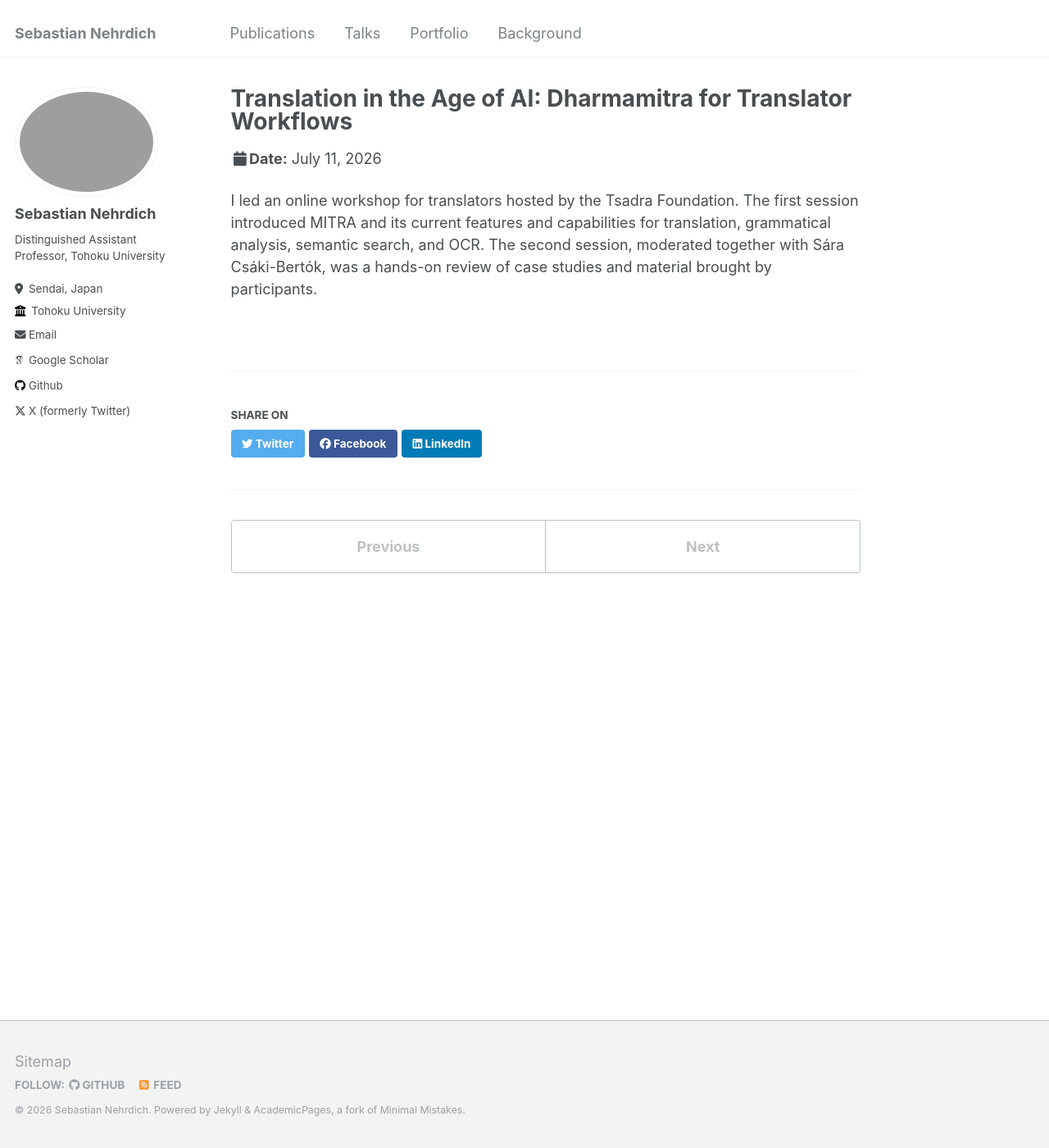
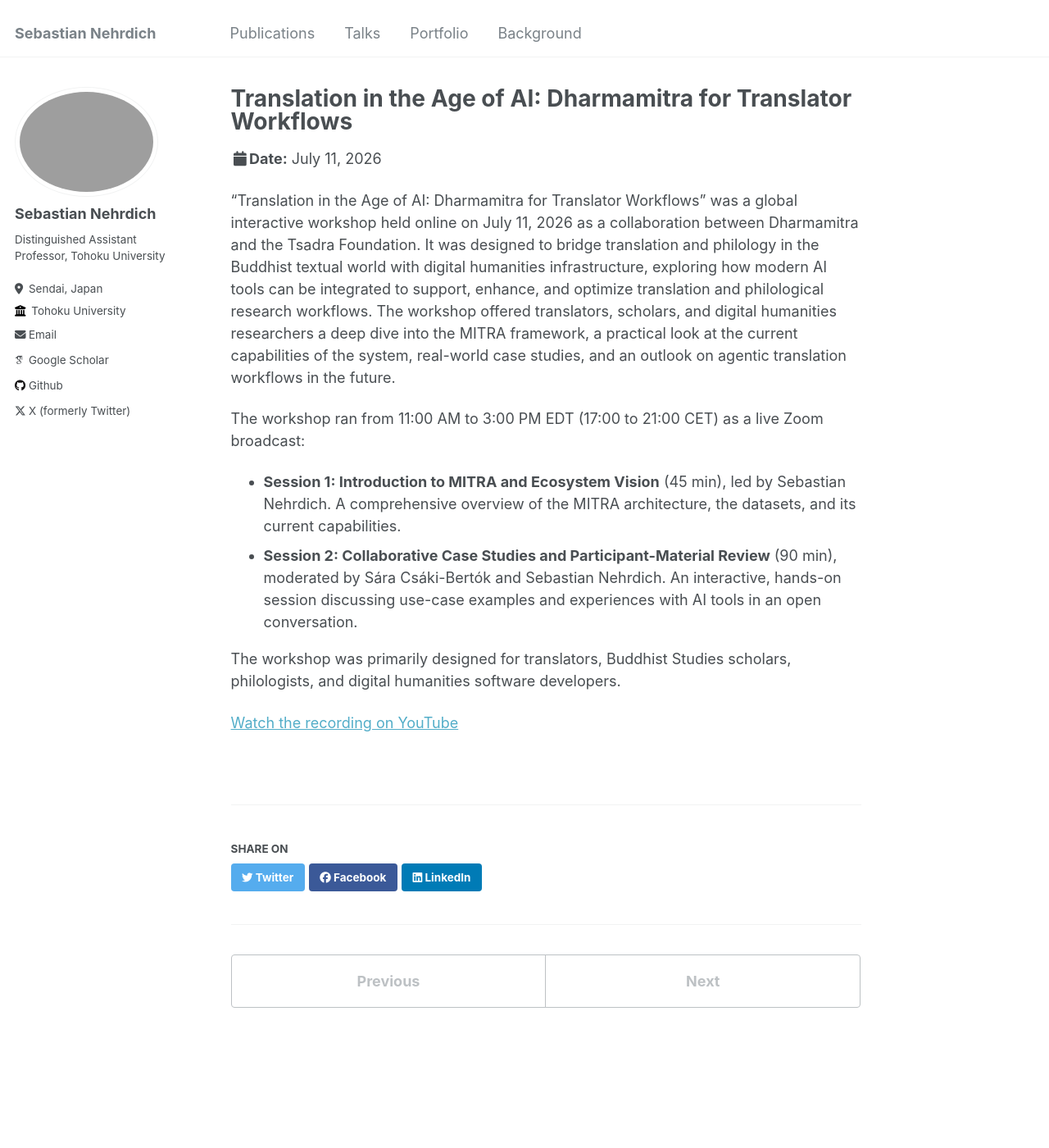
Before and after one commit to sebastian-nehrdich/sebastian-nehrdich.github.io, a Jekyll site: the page built from _talks/2026-07-11-tsadra-workshop.md, in a window 1280 px wide and 1400 px high. Shown: the whole window at 82% size. Built offline with Jekyll 4.4.1, drawn with Linux system fonts in a browser that asks for light colours; some web fonts are replaced.

Commit message:
expand Tsadra workshop entry with description and recording link
Co-Authored-By: Claude Fable 5.1 <noreply@anthropic.com>

```diff
--- a/_talks/2026-07-11-tsadra-workshop.md
+++ b/_talks/2026-07-11-tsadra-workshop.md
@@ -3,9 +3,18 @@ title: "Translation in the Age of AI: Dharmamitra for Translator Workflows"
 collection: talks
 type: "Workshop"
 permalink: /talks/2026-07-11-tsadra-workshop
-venue: "Online workshop hosted by the Tsadra Foundation"
+venue: "Online workshop, a collaboration between Dharmamitra and the Tsadra Foundation"
 date: 2026-07-11
 location: "Online"
 ---
 
-I led an online workshop for translators hosted by the Tsadra Foundation. The first session introduced MITRA and its current features and capabilities for translation, grammatical analysis, semantic search, and OCR. The second session, moderated together with Sára Csáki-Bertók, was a hands-on review of case studies and material brought by participants.
+"Translation in the Age of AI: Dharmamitra for Translator Workflows" was a global interactive workshop held online on July 11, 2026 as a collaboration between Dharmamitra and the Tsadra Foundation. It was designed to bridge translation and philology in the Buddhist textual world with digital humanities infrastructure, exploring how modern AI tools can be integrated to support, enhance, and optimize translation and philological research workflows. The workshop offered translators, scholars, and digital humanities researchers a deep dive into the MITRA framework, a practical look at the current capabilities of the system, real-world case studies, and an outlook on agentic translation workflows in the future.
+
+The workshop ran from 11:00 AM to 3:00 PM EDT (17:00 to 21:00 CET) as a live Zoom broadcast:
+
+- **Session 1: Introduction to MITRA and Ecosystem Vision** (45 min), led by Sebastian Nehrdich. A comprehensive overview of the MITRA architecture, the datasets, and its current capabilities.
+- **Session 2: Collaborative Case Studies and Participant-Material Review** (90 min), moderated by Sára Csáki-Bertók and Sebastian Nehrdich. An interactive, hands-on session discussing use-case examples and experiences with AI tools in an open conversation.
+
+The workshop was primarily designed for translators, Buddhist Studies scholars, philologists, and digital humanities software developers.
+
+[Watch the recording on YouTube](https://www.youtube.com/watch?v=cV0aAcpTD44&list=PLdPKV6gIAeHE)
```
Also changed, not shown: _pages/about.md (+1 -1 lines).
